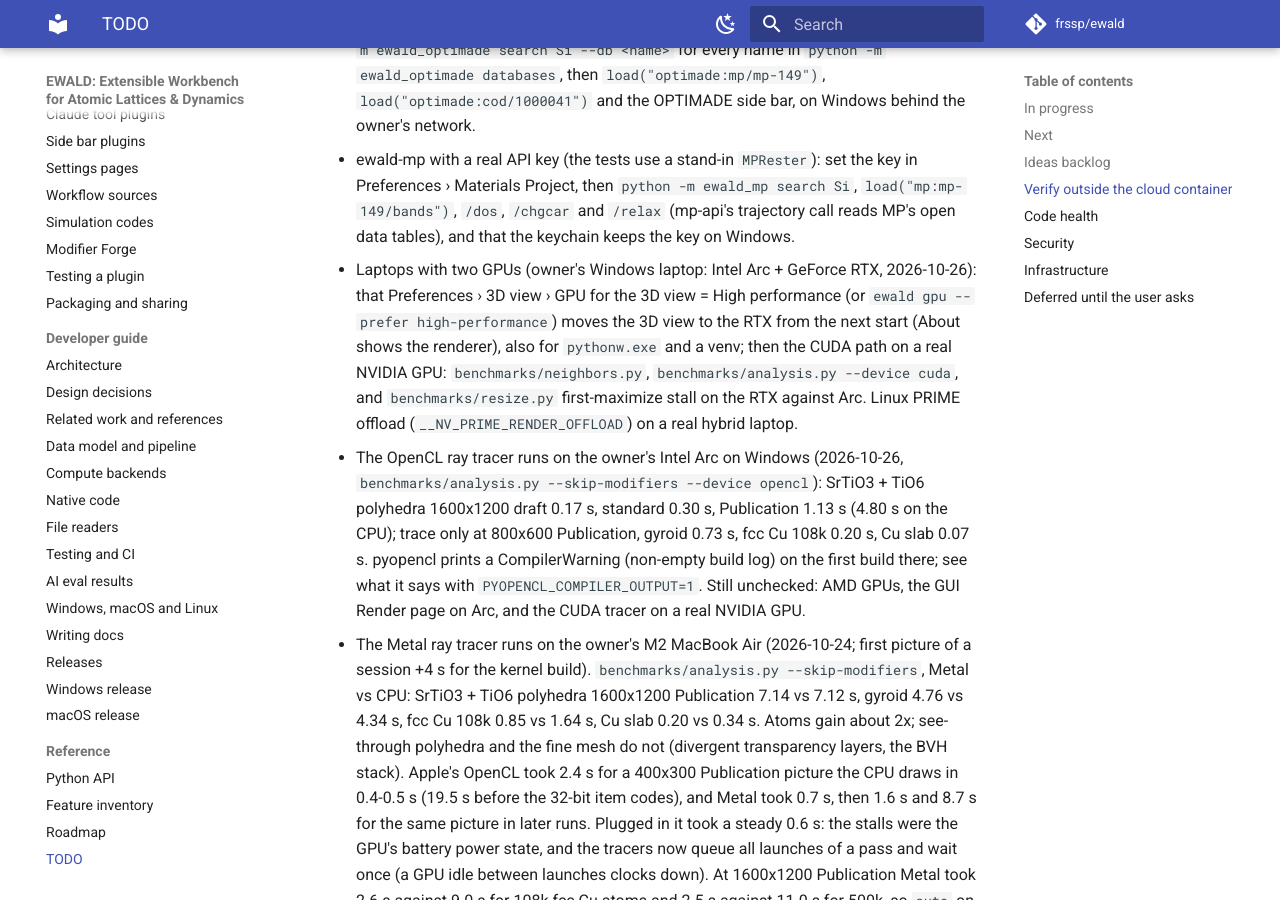
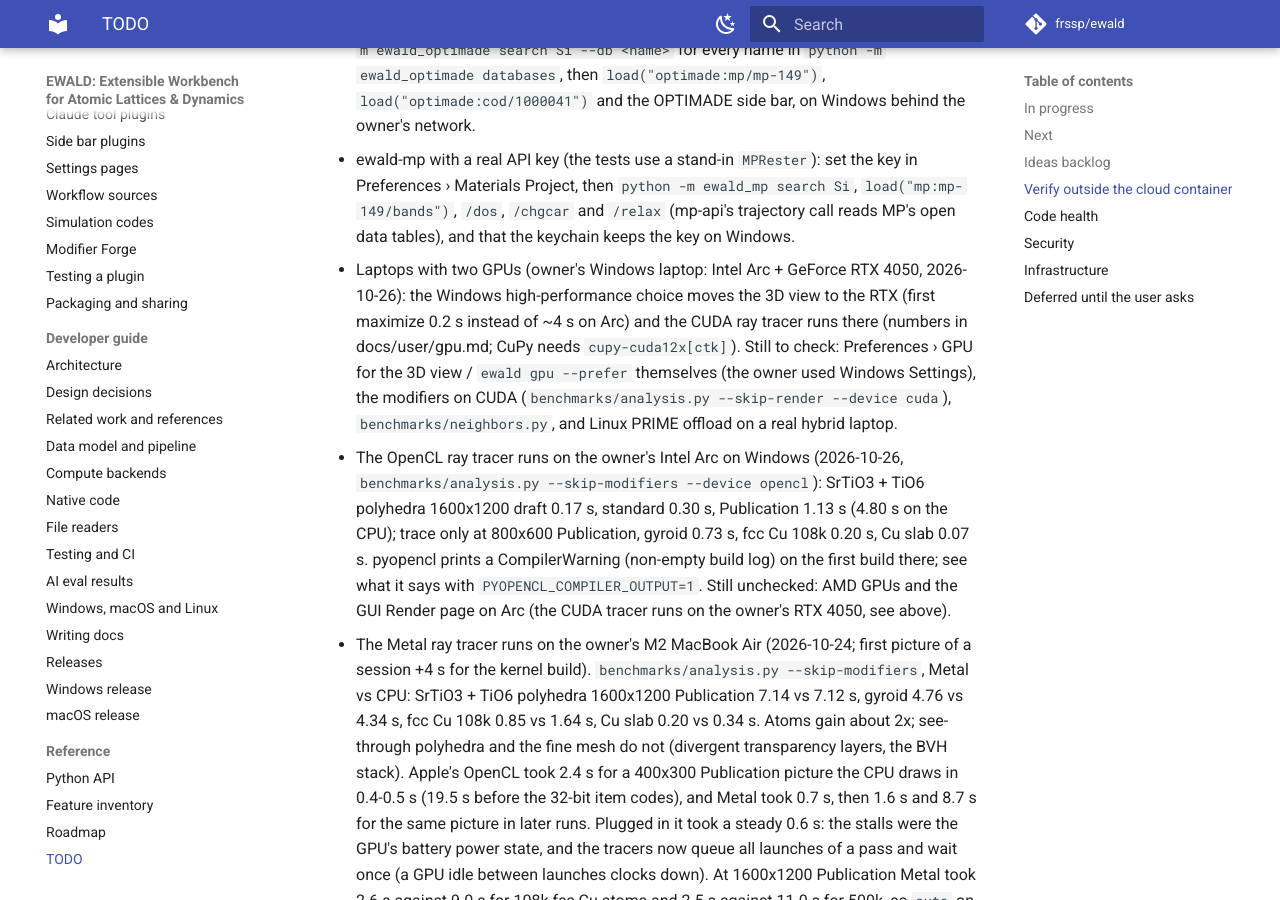
Before and after one commit to frssp/ewald, an MkDocs documentation site: the page built from docs/todo.md, in a window 1280 px wide and 900 px high, scrolled down 20680 px. Built offline with MkDocs 1.6.1 and Material for MkDocs 9.7.7, drawn with Linux system fonts in a browser that asks for light colours; comment, search, counter and statistics services are not loaded.

Commit message:
Record the RTX 4050 ray tracer and resize numbers; analysis.py --device runs the modifiers too
Co-Authored-By: Claude Opus 5.5 (1M context) <noreply@anthropic.com>

```diff
--- a/docs/todo.md
+++ b/docs/todo.md
@@ -713,19 +713,20 @@ From the feature-ideas review (2026-10-19), after the four in progress above.
   Materials Project, then `python -m ewald_mp search Si`, `load("mp:mp-149/bands")`, `/dos`,
   `/chgcar` and `/relax` (mp-api's trajectory call reads MP's open data tables), and that the
   keychain keeps the key on Windows.
-- Laptops with two GPUs (owner's Windows laptop: Intel Arc + GeForce RTX, 2026-10-26): that
-  Preferences › 3D view › GPU for the 3D view = High performance (or `ewald gpu --prefer
-  high-performance`) moves the 3D view to the RTX from the next start (About shows the renderer),
-  also for `pythonw.exe` and a venv; then the CUDA path on a real NVIDIA GPU: `benchmarks/neighbors.py`,
-  `benchmarks/analysis.py --device cuda`, and `benchmarks/resize.py` first-maximize stall on the RTX
-  against Arc. Linux PRIME offload (`__NV_PRIME_RENDER_OFFLOAD`) on a real hybrid laptop.
+- Laptops with two GPUs (owner's Windows laptop: Intel Arc + GeForce RTX 4050, 2026-10-26): the
+  Windows high-performance choice moves the 3D view to the RTX (first maximize 0.2 s instead of
+  ~4 s on Arc) and the CUDA ray tracer runs there (numbers in docs/user/gpu.md; CuPy needs
+  `cupy-cuda12x[ctk]`). Still to check: Preferences › GPU for the 3D view / `ewald gpu --prefer`
+  themselves (the owner used Windows Settings), the modifiers on CUDA
+  (`benchmarks/analysis.py --skip-render --device cuda`), `benchmarks/neighbors.py`, and Linux
+  PRIME offload on a real hybrid laptop.
 - The OpenCL ray tracer runs on the owner's Intel Arc on Windows (2026-10-26,
   `benchmarks/analysis.py --skip-modifiers --device opencl`): SrTiO3 + TiO6 polyhedra 1600x1200
   draft 0.17 s, standard 0.30 s, Publication 1.13 s (4.80 s on the CPU); trace only at 800x600
   Publication, gyroid 0.73 s, fcc Cu 108k 0.20 s, Cu slab 0.07 s. pyopencl prints a
   CompilerWarning (non-empty build log) on the first build there; see what it says with
-  `PYOPENCL_COMPILER_OUTPUT=1`. Still unchecked: AMD GPUs, the GUI Render page on Arc, and the CUDA
-  tracer on a real NVIDIA GPU.
+  `PYOPENCL_COMPILER_OUTPUT=1`. Still unchecked: AMD GPUs and the GUI Render page on Arc (the CUDA
+  tracer runs on the owner's RTX 4050, see above).
 - The Metal ray tracer runs on the owner's M2 MacBook Air (2026-10-24; first picture of a session
   +4 s for the kernel build). `benchmarks/analysis.py --skip-modifiers`, Metal vs CPU: SrTiO3 +
   TiO6 polyhedra 1600x1200 Publication 7.14 vs 7.12 s, gyroid 4.76 vs 4.34 s, fcc Cu 108k
```
Also changed, not shown: docs/user/gpu.md (+16 -0 lines), 1 other file.
